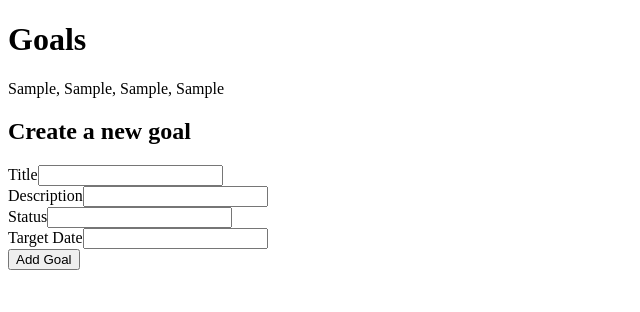
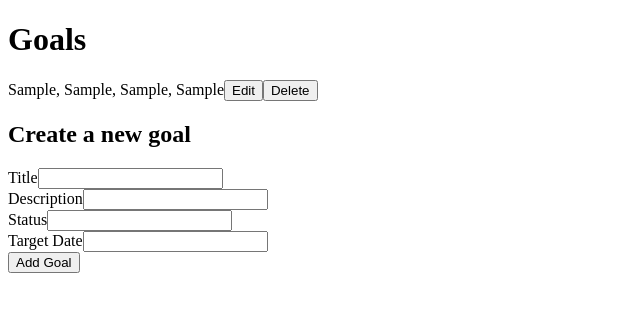
Before and after one commit to mlinkenmeyer/goal-tracking-app, a React (Create React App) app in the folder client/: page /goals in a window 1280 px wide. Both pictures are taken after typing "Sample", "Sample", "Sample", "Sample" into the empty fields and a click on the button "Add Goal". Shown: the top 312 px of the page, without its empty margins (0-640 px from the left). Built offline with nearby package versions, Linux system fonts and the light colour scheme; no server answers.

Commit message:
Add edit and delete buttons on Goal component.

```diff
--- a/client/src/components/Goal.js
+++ b/client/src/components/Goal.js
@@ -4,6 +4,8 @@ function Goal({ goal: { id, title, description, status, targetDate } }) {
   return (
     <div>
       {title}, {description}, {status}, {targetDate}
+      <button>Edit</button>
+      <button>Delete</button>
     </div>
   );
 }
```
